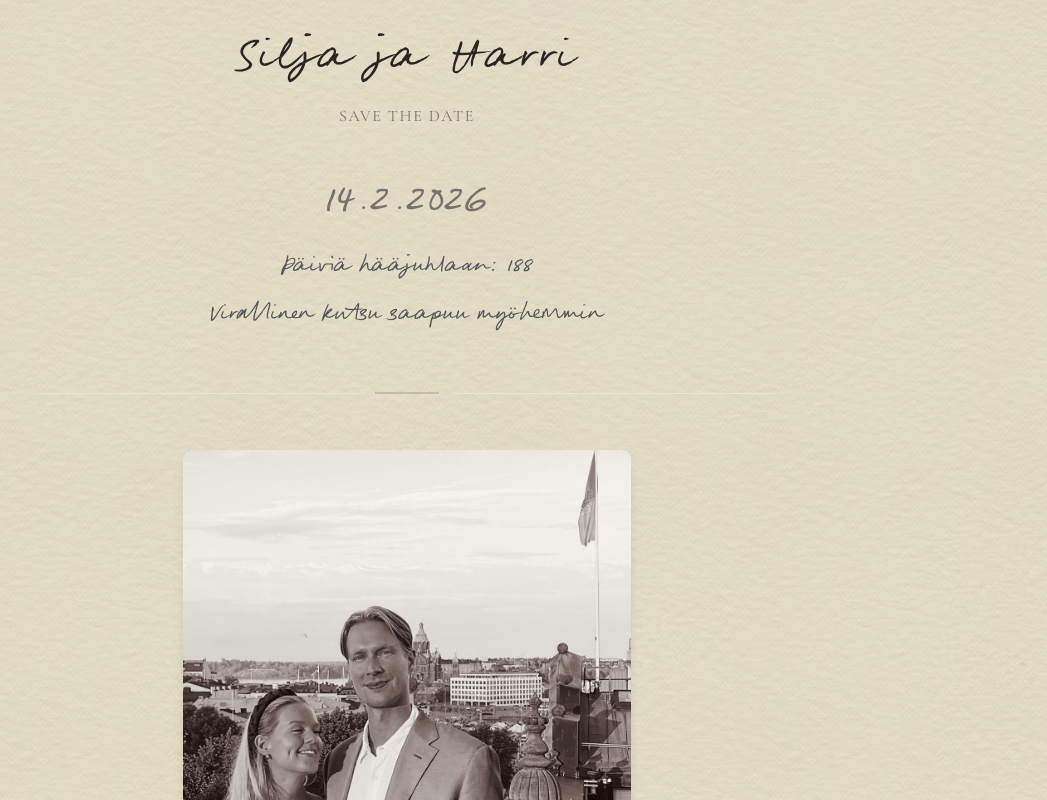
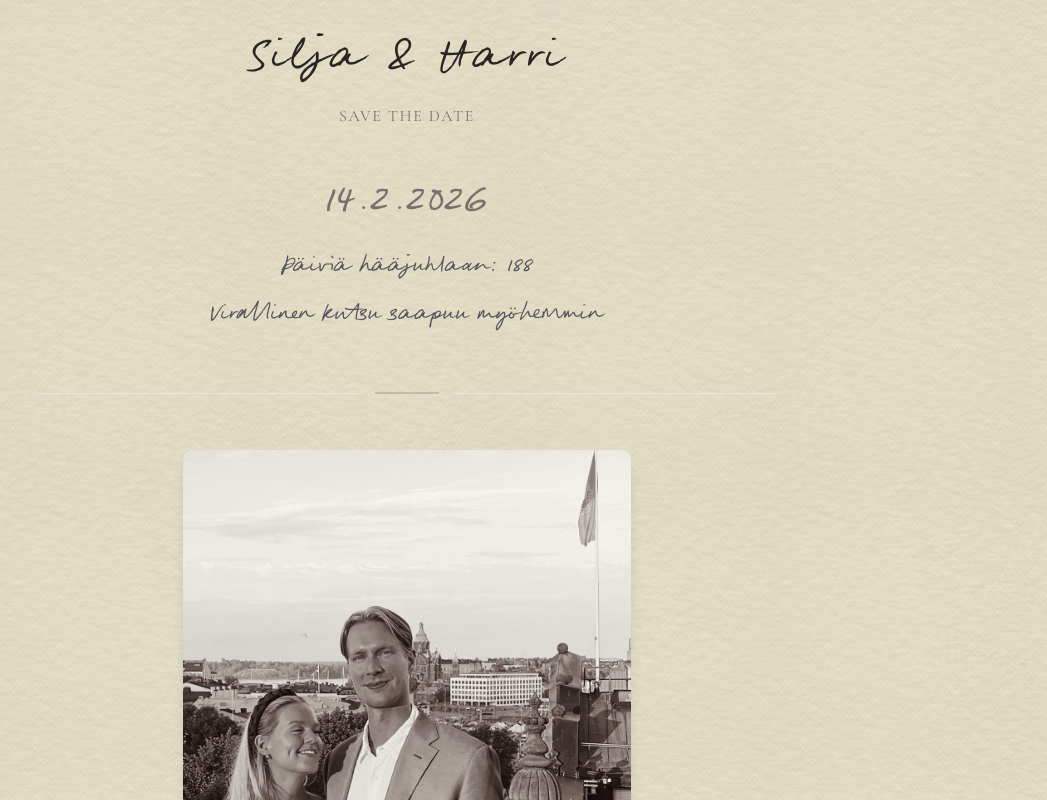
Before and after one commit to riisiharakka/iisakat, a React (Vite) app: page / in a window 1280 px wide. Shown: the top 800 px of the page, without its empty margins (233-1280 px from the left). Built offline with nearby package versions, Linux system fonts and the light colour scheme.

Commit message:
Visual edit in Lovable
Edited UI in Lovable

```diff
--- a/src/components/SaveTheDate.tsx
+++ b/src/components/SaveTheDate.tsx
@@ -22,7 +22,7 @@ const SaveTheDate: React.FC = () => {
         duration: 1.2,
         delay: 0.2
       }} className="space-y-2">
-          <h1 className={cn("text-5xl md:text-7xl font-september", "tracking-wide text-primary")}>Silja ja Harri</h1>
+          <h1 className={cn("text-5xl md:text-7xl font-september", "tracking-wide text-primary")}>Silja & Harri</h1>
           <p className="font-serif text-sm md:text-base uppercase tracking-widest text-muted-foreground">
             Save the Date
           </p>
```
